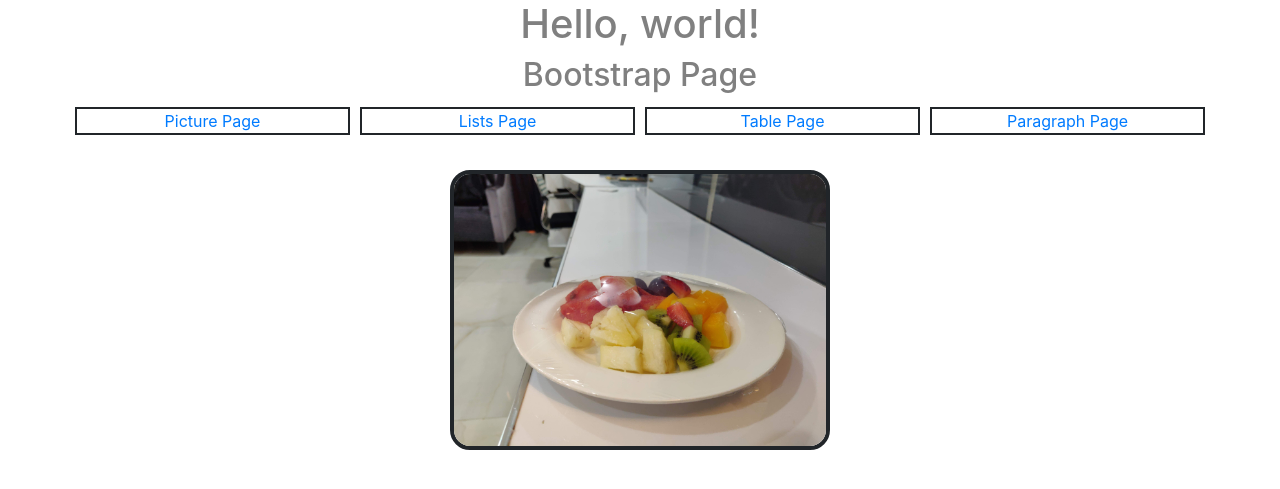
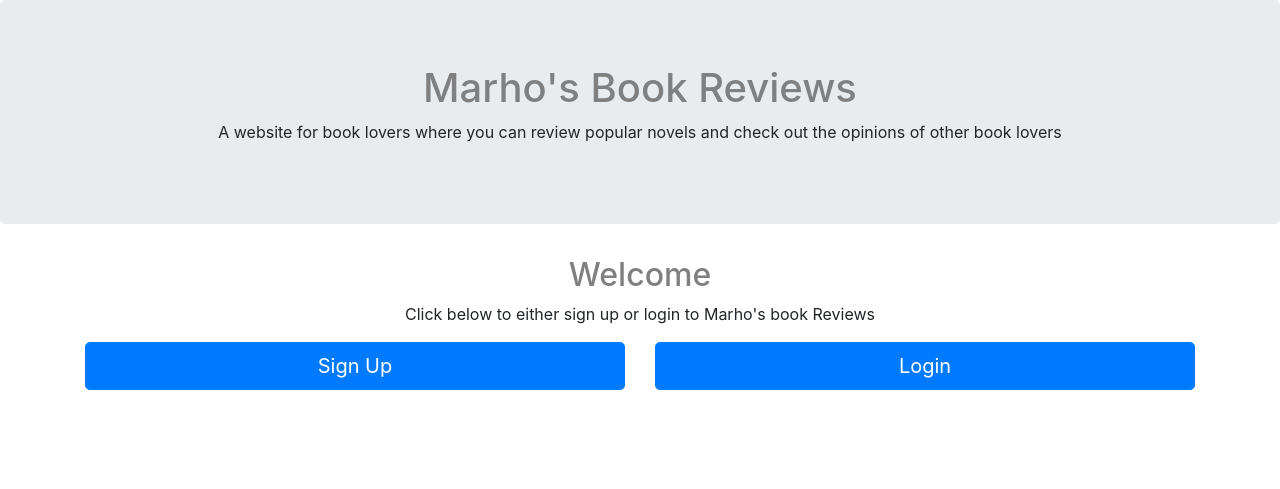
Before and after one commit to marhoatumu/project1, a Flask app: page / in a window 1280 px wide. Shown: the top 489 px of the page. Run offline with Flask 2, Linux system fonts and the light colour scheme; some libraries are stand-ins or nearby versions.

Commit message:
Updated the Layout html file and made changes to the homepage

```diff
--- a/templates/index.html
+++ b/templates/index.html
@@ -1,30 +1,21 @@
 {% extends "layout.html" %}
             {% block heading %}
-                Hello, world!
+                Welcome
             {% endblock %}
 
             {% block subheading %}
-                Bootstrap Page
+                Click below to either sign up or login to Marho's book Reviews
             {% endblock %}
 
             {% block body %}
-                <div class="container">
-                        <div class="row">
-                            <div class="col linked">
-                                <a href="index.html">Picture Page</a>
-                            </div>
-                            <div class="col linked">
-                                <a href="page2.html">Lists Page</a>
-                            </div>
-                            <div class="col linked">
-                                <a href="page3.html">Table Page</a>
-                            </div>
-                            <div class="col linked">
-                                <a href="page4.html">Paragraph Page</a>
-                            </div>
-                        </div>
+            <div class="container">
+                <div class ="row">
+                    <div class="col-md text-center">
+                        <a class="btn btn-primary btn-lg btn-block" href="#" role="button">Sign Up</a>
                     </div>
-                    <div id="profile-pic">
-                            <img src="static/pic.jpg" width=380px height="280">
+                    <div class="col-md text-center">
+                        <a class="btn btn-primary btn-lg btn-block" href="#" role="button">Login</a>
                     </div>
+                </div>
+            </div>
             {% endblock %}
--- a/templates/layout.html
+++ b/templates/layout.html
@@ -7,8 +7,14 @@
         <script src="https://stackpath.bootstrapcdn.com/bootstrap/4.3.1/js/bootstrap.min.js" integrity="sha384-JjSmVgyd0p3pXB1rRibZUAYoIIy6OrQ6VrjIEaFf/nJGzIxFDsf4x0xIM+B07jRM" crossorigin="anonymous"></script>
     </head>
     <body>
-        <h1>{% block heading %} {% endblock %}</h1>
-        <h2>{% block subheading %} {% endblock %}</h2>
+
+            <div class="jumbotron" style="text-align: center;">
+                <h1>Marho's Book Reviews</h1>
+                <p>A website for book lovers where you can review popular novels and check out the opinions of other book lovers</p>
+            </div>
+
+        <h2>{% block heading %} {% endblock %}</h2>
+        <p style="text-align: center;">{% block subheading %} {% endblock %}</p>
 
         {% block body %}
 
```
